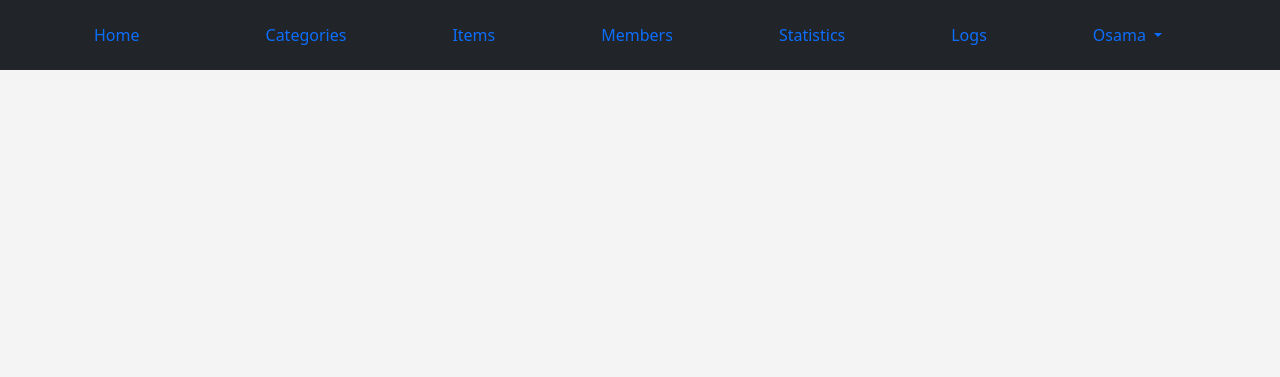
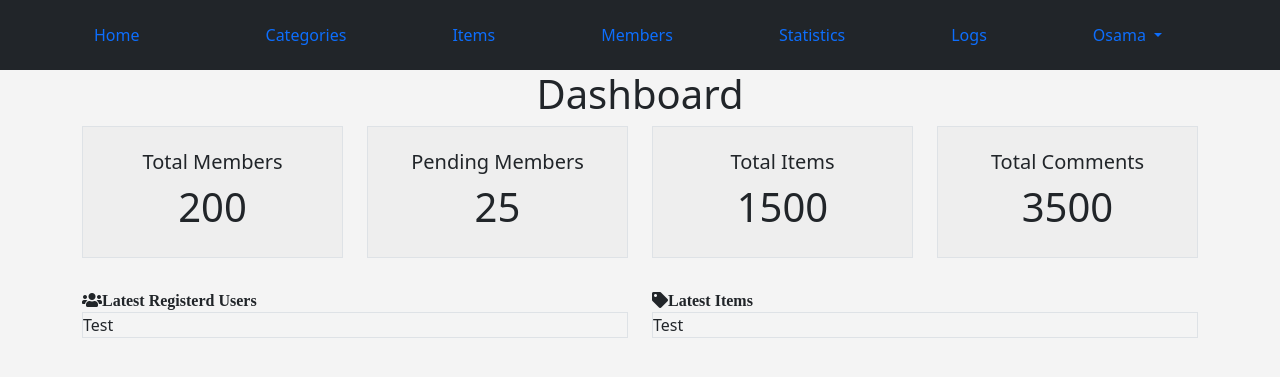
Before and after one commit to amira7190/E-commerce, a PHP site: page /dashboard.php in a window 1280 px wide. Shown: the top 377 px of the page. Run offline with PHP 8.4, Linux system fonts and the light colour scheme; the visitor is signed in with stand-in values (Sample User, id 1).

Commit message:
dashboard design layout

```diff
--- a/admin-control/dashboard.php
+++ b/admin-control/dashboard.php
@@ -7,6 +7,75 @@
           if (isset($_SESSION['Username'])){
             $pageTitle = 'Dashboard';
                      include 'init.php';
+                     /*Start Dashboard Page */
+                     ?>
+                     <div class="container home-stats text-center">
+                        <h1>Dashboard</h1>
+                        <div class="row">
+                              <div class="col-md-3">
+                                    <div class="stat border ">
+                                         Total Members
+                                         <span class="d-block fs-1">200</span>
+                                    </div>
+                              </div>
+                              <div class="col-md-3">
+                                    <div class="stat border">
+                                          Pending Members
+                                          <span class="d-block fs-1">25</span>
+                                    </div>
+                              </div>
+                              <div class="col-md-3">
+                                    <div class="stat border">
+                                          Total Items
+                                          <span class="d-block fs-1">1500</span>
+                                    </div>
+                              </div>
+                              <div class="col-md-3">
+                                    <div class="stat border">
+                                          Total Comments
+                                          <span class="d-block fs-1">3500</span>
+                                    </div>
+                              </div>
+
+                        </div>
+                     </div>
+                     <div class="container latest">
+                        <div class="row">
+                              <div class="col-sm-6">
+                                    <div class="panel panel-default">
+                                          <div class="panel-heading">
+                                                <i class="fa fa-users">Latest Registerd Users</i>
+                                          </div>
+                                          <div class="panel-body border ">
+                                                Test
+                                          </div>
+                                    </div>
+                              </div>
+                              <div class="col-sm-6">
+                                    <div class="panel panel-default">
+                                          <div class="panel-heading">
+                                                <i class="fa fa-tag">Latest Items</i>
+                                          </div>
+                                          <div class="panel-body border ">
+                                                Test
+                                          </div>
+                                    </div>
+                              </div>
+                        </div>
+                     </div>
+
+
+
+
+
+
+
+
+
+
+
+                    <?php
+                     /*End Dashboard Page*/
 
                      include $tpl . 'footer.php';
 
--- a/admin-control/layout/css/backend.css
+++ b/admin-control/layout/css/backend.css
@@ -69,6 +69,23 @@ body{
 
 
 /*End bootstrap edits*/
+
+/*Start Dashboard Page*/
+.home-stats .stat{
+    background-color: #EEE;
+    border: 1px solid #CCC;
+    padding: 20px;
+    font-size: 20px;
+}
+.latest{
+    margin-top: 30px;
+}
+
+
+
+
+/*End Dashboard Page*/
+
 /*Start Member Page */
 .main-table tr:first-child td{ /*you can use thead*/
     background-color: #333;
```
